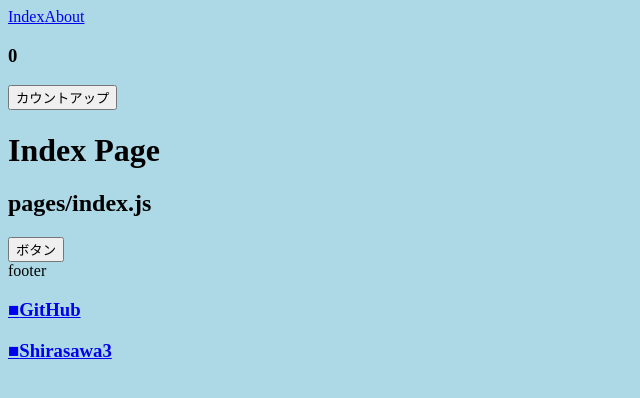
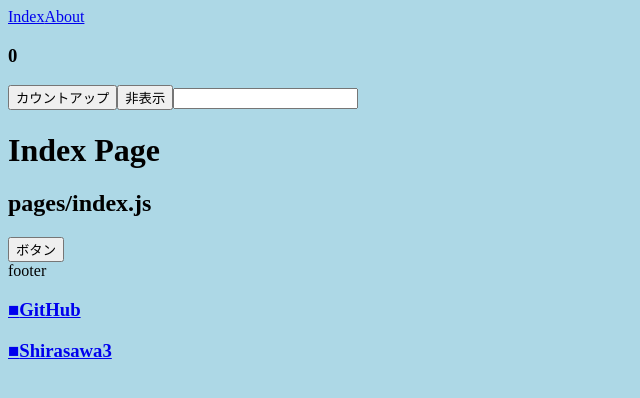
Before and after one commit to Shirasawa3/react-app, a Next.js app: page / in a window 1280 px wide. Shown: the top 398 px of the page, without its empty margins (0-640 px from the left). Built offline with nearby package versions, Linux system fonts and the light colour scheme.

Commit message:
✨ カウントの表示/非表示機能の追加

```diff
--- a/src/pages/index.jsx
+++ b/src/pages/index.jsx
@@ -8,6 +8,8 @@
 
 export default function Home() {
   const [count, setCount] = useState(0);
+  const [text, setText] = useState('');
+  const [isShow, setIsShow] = useState(true);
 
   const handleClick = useCallback((e) => {
     console.log(e);
@@ -15,6 +17,18 @@
       setCount(count => count + 1);
     }
   }, [count]); // 第2引数の配列内の変数が変更された時に関数が再生成される
+
+  const handleChange = useCallback((e) => {
+    if (e.target.value.length > 5) {
+      alert('5文字以内にしてください');
+      return;
+    }
+    setText(e.target.value);
+  }, []);
+
+  const handleDisplay = useCallback(() => {
+    setIsShow(isShow => !isShow);
+  }, []);
 
   useEffect(() => {
     // マウント時の処理
@@ -29,8 +43,10 @@
   return (
     <div>
       <Header />
-      <h3>{count}</h3>
+      {isShow ? <h3>{count}</h3> : null}
       <button onClick={handleClick}>カウントアップ</button>
+      <button onClick={handleDisplay}>{isShow ? '非表示' : '表示'}</button>
+      <input type="text" value={text} onChange={handleChange} />
       <Headline title="Index Page" page="index" onClick={() => {alert('クリック')}}/>
       <Footer />
       <Links />
```
